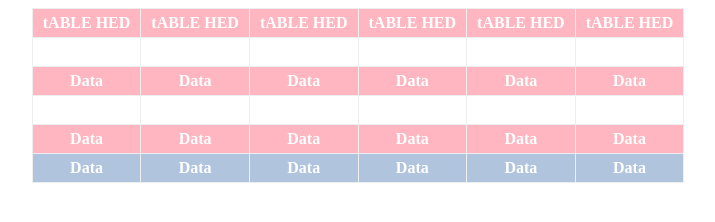
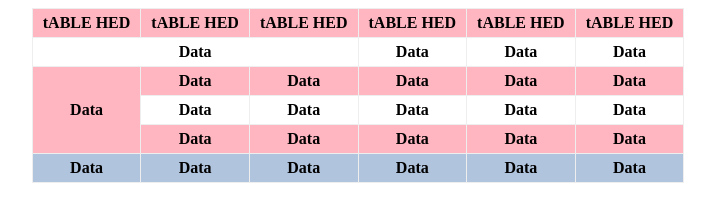
Before and after one commit to Abakar160/table, a plain HTML site: page index.htm in a window 1280 px wide. Shown: the whole page, without its empty margins (282-997 px from the left). Drawn offline with Linux system fonts and the light colour scheme.

Commit message:
таблица номер2

```diff
--- a/index.htm
+++ b/index.htm
@@ -18,15 +18,15 @@
       <th>tABLE HED</th>
 
       <tr>
+          <td colspan="3">Data</td>
           <td>Data</td>
           <td>Data</td>
           <td>Data</td>
-          <td>Data</td>
-          <td>Data</td>
-          <td>Data</td>
+
+
       </tr>
       <tr>
-        <td>Data</td>
+        <td rowspan="3">Data</td>
         <td>Data</td>
         <td>Data</td>
         <td>Data</td>
@@ -39,7 +39,7 @@
         <td>Data</td>
         <td>Data</td>
         <td>Data</td>
-        <td>Data</td>
+
     </tr>
     <tr>
         <td>Data</td>
@@ -47,7 +47,7 @@
         <td>Data</td>
         <td>Data</td>
         <td>Data</td>
-        <td>Data</td>
+
     </tr>
     <tr>
         <td>Data</td>
--- a/style.css
+++ b/style.css
@@ -9,7 +9,7 @@ font-family: 'Piazzolla', serif;
 
 th, td {
     padding: 5px 10px;
-    color: #ffffff;
+    color: #020101;
     font-weight: 700;
     text-align: center;
     cursor: pointer;
```
